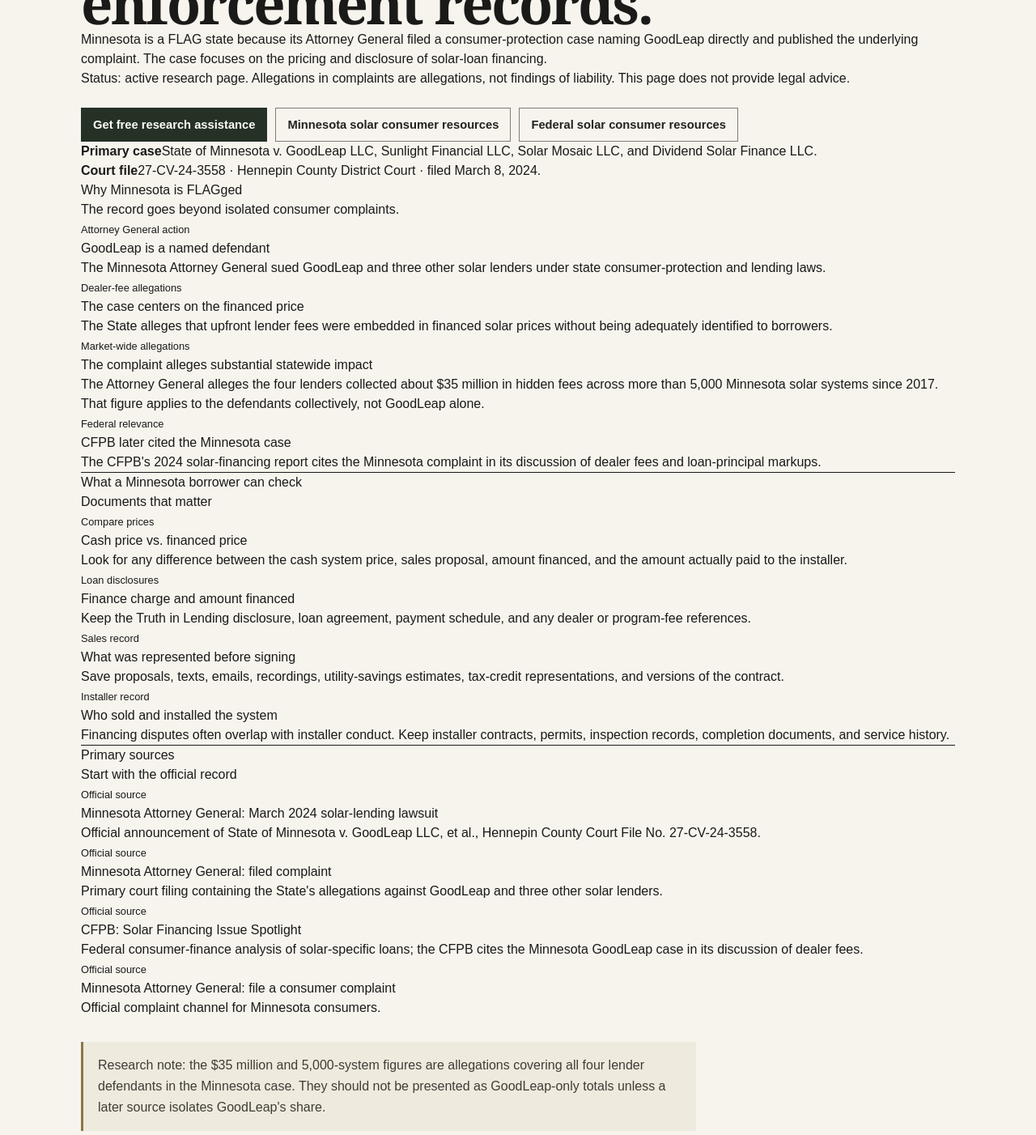
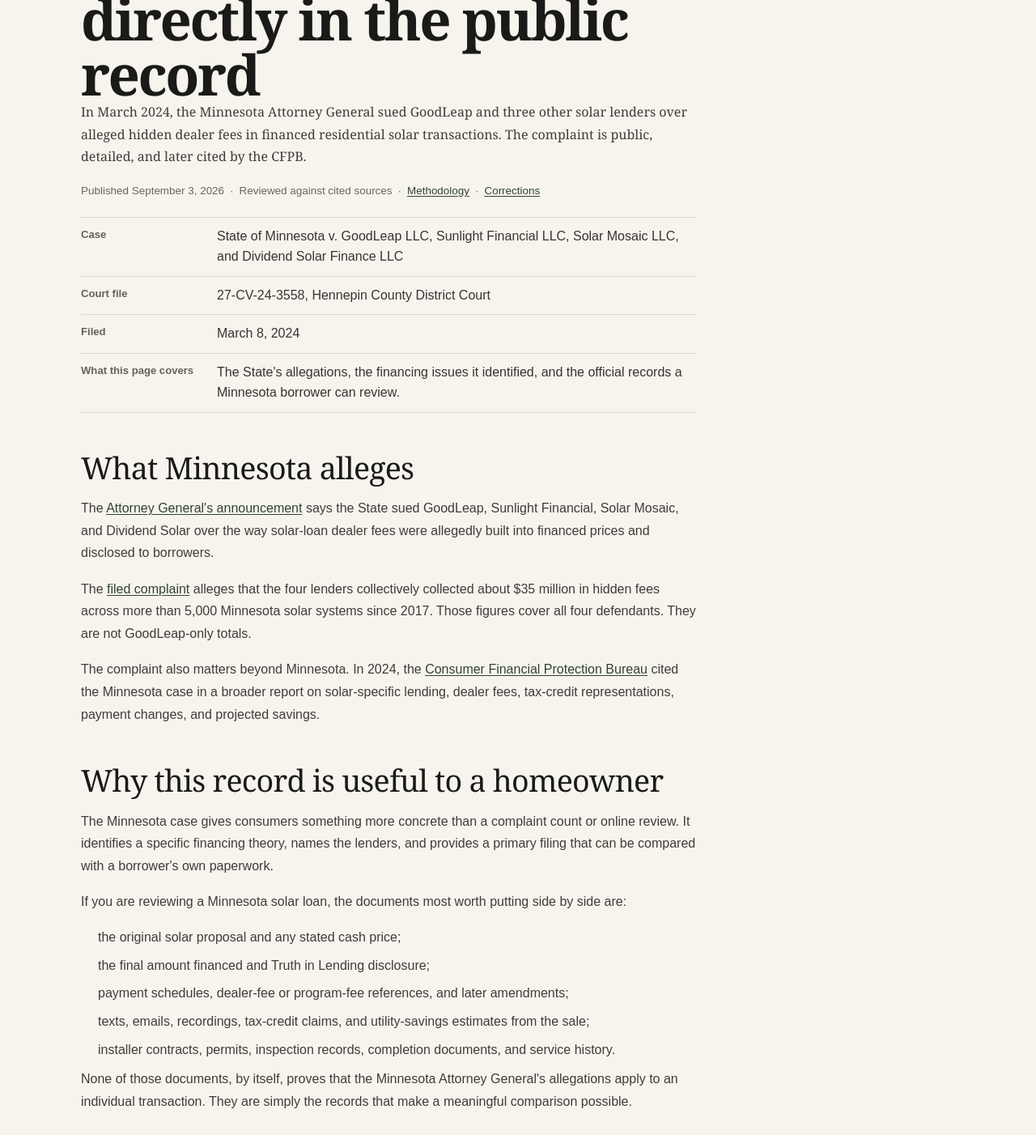
Before and after one commit to Decentralized-Rob/solar-consumer-research, a Next.js app: page /goodleap/states/minnesota in a window 1280 px wide. Shown: the part 320-1722 px from the top of the page at 81% size. Built offline with nearby package versions, Linux system fonts and the light colour scheme.

Commit message:
Rewrite Minnesota GoodLeap page as sourced editorial research

```diff
--- a/app/goodleap/states/minnesota/page.tsx
+++ b/app/goodleap/states/minnesota/page.tsx
@@ -1,21 +1,25 @@
 import type { Metadata } from "next";
 import Link from "next/link";
 
+const canonicalUrl = "https://solarcomplaint.com/goodleap/states/minnesota";
+const publishedDate = "2026-09-03";
+const reviewedDate = "2026-09-03";
+
 export const metadata: Metadata = {
-  title: "GoodLeap in Minnesota | FLAG State Research",
-  description: "Minnesota GoodLeap solar-financing research, including Attorney General litigation, dealer-fee allegations, federal consumer-finance context, and official consumer resources.",
+  title: "GoodLeap in Minnesota: Attorney General Solar Loan Case",
+  description: "Minnesota GoodLeap solar financing research covering the Attorney General lawsuit, alleged dealer fees, CFPB context, and official consumer resources.",
   alternates: { canonical: "/goodleap/states/minnesota" },
   openGraph: {
-    title: "GoodLeap in Minnesota | FLAG State Research",
-    description: "Primary-source research on Minnesota's solar-lending case naming GoodLeap and other lenders.",
+    title: "GoodLeap in Minnesota: Attorney General Solar Loan Case",
+    description: "Primary-source research on Minnesota's solar-lending case naming GoodLeap and three other lenders.",
     url: "/goodleap/states/minnesota",
     type: "article",
     images: [{ url: "https://solarcomplaint.com/og.png", width: 1200, height: 630, alt: "Solar Consumer Research" }],
   },
   twitter: {
     card: "summary_large_image",
-    title: "GoodLeap in Minnesota | FLAG State Research",
-    description: "Primary-source research on Minnesota's solar-lending case naming GoodLeap and other lenders.",
+    title: "GoodLeap in Minnesota: Attorney General Solar Loan Case",
+    description: "Primary-source research on Minnesota's solar-lending case naming GoodLeap and three other lenders.",
     images: ["https://solarcomplaint.com/og.png"],
   },
 };
@@ -34,77 +38,131 @@ const sources = [
   {
     title: "CFPB: Solar Financing Issue Spotlight",
     href: "https://www.consumerfinance.gov/data-research/research-reports/issue-spotlight-solar-financing/",
-    detail: "Federal consumer-finance analysis of solar-specific loans; the CFPB cites the Minnesota GoodLeap case in its discussion of dealer fees.",
+    detail: "Federal analysis of solar-specific lending. The CFPB cites the Minnesota complaint in its discussion of dealer fees.",
   },
   {
     title: "Minnesota Attorney General: file a consumer complaint",
     href: "https://www.ag.state.mn.us/Office/Complaint.asp",
     detail: "Official complaint channel for Minnesota consumers.",
   },
-];
+] as const;
 
 export default function GoodLeapMinnesotaPage() {
+  const structuredData = {
+    "@context": "https://schema.org",
+    "@graph": [
+      {
+        "@type": "Article",
+        "@id": `${canonicalUrl}#article`,
+        headline: "GoodLeap in Minnesota: Attorney General Solar Loan Case",
+        description: "Primary-source research on Minnesota's solar-lending case naming GoodLeap and three other lenders.",
+        url: canonicalUrl,
+        datePublished: publishedDate,
+        dateModified: reviewedDate,
+        author: { "@id": "https://solarcomplaint.com/#publisher" },
+        publisher: { "@id": "https://solarcomplaint.com/#publisher" },
+        isPartOf: { "@id": "https://solarcomplaint.com/#website" },
+        about: [
+          { "@type": "Organization", name: "GoodLeap, LLC" },
+          { "@type": "Thing", name: "Residential solar financing" },
+        ],
+      },
+      {
+        "@type": "BreadcrumbList",
+        itemListElement: [
+          { "@type": "ListItem", position: 1, name: "Home", item: "https://solarcomplaint.com/" },
+          { "@type": "ListItem", position: 2, name: "GoodLeap", item: "https://solarcomplaint.com/goodleap" },
+          { "@type": "ListItem", position: 3, name: "States", item: "https://solarcomplaint.com/goodleap/states" },
+          { "@type": "ListItem", position: 4, name: "Minnesota", item: canonicalUrl },
+        ],
+      },
+    ],
+  };
+
   return (
-    <main className="gl-main">
-      <section className="gl-section-intro">
-        <p className="gl-kicker">FLAG state · Minnesota</p>
-        <h1>Minnesota has one of the clearest public GoodLeap enforcement records.</h1>
-        <p>Minnesota is a FLAG state because its Attorney General filed a consumer-protection case naming GoodLeap directly and published the underlying complaint. The case focuses on the pricing and disclosure of solar-loan financing.</p>
-        <p className="gl-fineprint">Status: active research page. Allegations in complaints are allegations, not findings of liability. This page does not provide legal advice.</p>
-      </section>
+    <>
+      <script type="application/ld+json" dangerouslySetInnerHTML={{ __html: JSON.stringify(structuredData) }} />
+      <main className="gl-main">
+        <article className="gl-article">
+          <p className="gl-eyebrow">GoodLeap in Minnesota</p>
+          <h1>Minnesota&apos;s solar-loan case puts GoodLeap directly in the public record</h1>
+          <p className="gl-deck">
+            In March 2024, the Minnesota Attorney General sued GoodLeap and three other solar lenders over alleged hidden dealer fees in financed residential solar transactions. The complaint is public, detailed, and later cited by the CFPB.
+          </p>
+          <div className="gl-review-line">
+            <span>Published September 3, 2026</span><span>·</span>
+            <span>Reviewed against cited sources</span><span>·</span>
+            <Link href="/methodology">Methodology</Link><span>·</span>
+            <Link href="/corrections">Corrections</Link>
+          </div>
 
-      <div className="gl-actions">
-        <Link className="gl-button gl-button-primary" href="/#questions">Get free research assistance</Link>
-        <Link className="gl-button" href="/states/minnesota">Minnesota solar consumer resources</Link>
-        <Link className="gl-button" href="/federal-resources">Federal solar consumer resources</Link>
-      </div>
+          <dl className="gl-key-facts">
+            <div><dt>Case</dt><dd>State of Minnesota v. GoodLeap LLC, Sunlight Financial LLC, Solar Mosaic LLC, and Dividend Solar Finance LLC</dd></div>
+            <div><dt>Court file</dt><dd>27-CV-24-3558, Hennepin County District Court</dd></div>
+            <div><dt>Filed</dt><dd>March 8, 2024</dd></div>
+            <div><dt>What this page covers</dt><dd>The State&apos;s allegations, the financing issues it identified, and the official records a Minnesota borrower can review.</dd></div>
+          </dl>
 
-      <section className="gl-method-strip" aria-label="Minnesota case summary">
-        <div><strong>Primary case</strong><span>State of Minnesota v. GoodLeap LLC, Sunlight Financial LLC, Solar Mosaic LLC, and Dividend Solar Finance LLC.</span></div>
-        <div><strong>Court file</strong><span>27-CV-24-3558 · Hennepin County District Court · filed March 8, 2024.</span></div>
-      </section>
+          <section className="gl-section" aria-labelledby="mn-case-heading">
+            <h2 id="mn-case-heading">What Minnesota alleges</h2>
+            <p>
+              The <a className="gl-text-link" href="https://www.ag.state.mn.us/Office/Communications/2024/03/08_SolarLending.asp" target="_blank" rel="noreferrer">Attorney General&apos;s announcement</a> says the State sued GoodLeap, Sunlight Financial, Solar Mosaic, and Dividend Solar over the way solar-loan dealer fees were allegedly built into financed prices and disclosed to borrowers.
+            </p>
+            <p>
+              The <a className="gl-text-link" href="https://www.ag.state.mn.us/Office/Communications/2024/docs/SolarLending_Complaint.pdf" target="_blank" rel="noreferrer">filed complaint</a> alleges that the four lenders collectively collected about $35 million in hidden fees across more than 5,000 Minnesota solar systems since 2017. Those figures cover all four defendants. They are not GoodLeap-only totals.
+            </p>
+            <p>
+              The complaint also matters beyond Minnesota. In 2024, the <a className="gl-text-link" href="https://www.consumerfinance.gov/data-research/research-reports/issue-spotlight-solar-financing/" target="_blank" rel="noreferrer">Consumer Financial Protection Bureau</a> cited the Minnesota case in a broader report on solar-specific lending, dealer fees, tax-credit representations, payment changes, and projected savings.
+            </p>
+          </section>
 
-      <section aria-labelledby="mn-why-heading">
-        <div className="gl-heading-row"><div><p className="gl-kicker">Why Minnesota is FLAGged</p><h2 id="mn-why-heading">The record goes beyond isolated consumer complaints.</h2></div></div>
-        <div className="gl-section-grid">
-          <article className="gl-card gl-card-compact"><small>Attorney General action</small><h3>GoodLeap is a named defendant</h3><p>The Minnesota Attorney General sued GoodLeap and three other solar lenders under state consumer-protection and lending laws.</p></article>
-          <article className="gl-card gl-card-compact"><small>Dealer-fee allegations</small><h3>The case centers on the financed price</h3><p>The State alleges that upfront lender fees were embedded in financed solar prices without being adequately identified to borrowers.</p></article>
-          <article className="gl-card gl-card-compact"><small>Market-wide allegations</small><h3>The complaint alleges substantial statewide impact</h3><p>The Attorney General alleges the four lenders collected about $35 million in hidden fees across more than 5,000 Minnesota solar systems since 2017. That figure applies to the defendants collectively, not GoodLeap alone.</p></article>
-          <article className="gl-card gl-card-compact"><small>Federal relevance</small><h3>CFPB later cited the Minnesota case</h3><p>The CFPB&apos;s 2024 solar-financing report cites the Minnesota complaint in its discussion of dealer fees and loan-principal markups.</p></article>
-        </div>
-      </section>
+          <section className="gl-section" aria-labelledby="mn-why-heading">
+            <h2 id="mn-why-heading">Why this record is useful to a homeowner</h2>
+            <p>
+              The Minnesota case gives consumers something more concrete than a complaint count or online review. It identifies a specific financing theory, names the lenders, and provides a primary filing that can be compared with a borrower&apos;s own paperwork.
+            </p>
+            <p>If you are reviewing a Minnesota solar loan, the documents most worth putting side by side are:</p>
+            <ul className="gl-bullets">
+              <li>the original solar proposal and any stated cash price;</li>
+              <li>the final amount financed and Truth in Lending disclosure;</li>
+              <li>payment schedules, dealer-fee or program-fee references, and later amendments;</li>
+              <li>texts, emails, recordings, tax-credit claims, and utility-savings estimates from the sale;</li>
+              <li>installer contracts, permits, inspection records, completion documents, and service history.</li>
+            </ul>
+            <p>
+              None of those documents, by itself, proves that the Minnesota Attorney General&apos;s allegations apply to an individual transaction. They are simply the records that make a meaningful comparison possible.
+            </p>
+          </section>
 
-      <hr className="gl-divider" />
+          <aside className="gl-note">
+            <strong>Research note:</strong> the $35 million and 5,000-system figures in the Minnesota case are allegations covering all four lender defendants. We do not attribute those totals to GoodLeap alone unless a later source isolates GoodLeap&apos;s share.
+          </aside>
 
-      <section aria-labelledby="mn-consumer-heading">
-        <div className="gl-heading-row"><div><p className="gl-kicker">What a Minnesota borrower can check</p><h2 id="mn-consumer-heading">Documents that matter</h2></div></div>
-        <div className="gl-section-grid">
-          <article className="gl-card gl-card-compact"><small>Compare prices</small><h3>Cash price vs. financed price</h3><p>Look for any difference between the cash system price, sales proposal, amount financed, and the amount actually paid to the installer.</p></article>
-          <article className="gl-card gl-card-compact"><small>Loan disclosures</small><h3>Finance charge and amount financed</h3><p>Keep the Truth in Lending disclosure, loan agreement, payment schedule, and any dealer or program-fee references.</p></article>
-          <article className="gl-card gl-card-compact"><small>Sales record</small><h3>What was represented before signing</h3><p>Save proposals, texts, emails, recordings, utility-savings estimates, tax-credit representations, and versions of the contract.</p></article>
-          <article className="gl-card gl-card-compact"><small>Installer record</small><h3>Who sold and installed the system</h3><p>Financing disputes often overlap with installer conduct. Keep installer contracts, permits, inspection records, completion documents, and service history.</p></article>
-        </div>
-      </section>
+          <section className="gl-section" aria-labelledby="mn-sources-heading">
+            <h2 id="mn-sources-heading">Primary sources</h2>
+            <ol className="gl-source-list">
+              {sources.map((source) => (
+                <li key={source.href}>
+                  <a href={source.href} target="_blank" rel="noreferrer">{source.title}</a>
+                  <span>{source.detail}</span>
+                </li>
+              ))}
+            </ol>
+          </section>
 
-      <hr className="gl-divider" />
-
-      <section aria-labelledby="mn-sources-heading">
-        <div className="gl-heading-row"><div><p className="gl-kicker">Primary sources</p><h2 id="mn-sources-heading">Start with the official record</h2></div></div>
-        <div className="gl-section-grid">
-          {sources.map((source) => (
-            <a className="gl-card gl-card-compact" href={source.href} target="_blank" rel="noreferrer" key={source.href}>
-              <small>Official source</small><h3>{source.title}</h3><p>{source.detail}</p>
-            </a>
-          ))}
-        </div>
-      </section>
-
-      <aside className="gl-note">Research note: the $35 million and 5,000-system figures are allegations covering all four lender defendants in the Minnesota case. They should not be presented as GoodLeap-only totals unless a later source isolates GoodLeap&apos;s share.</aside>
-
-      <div className="gl-actions">
-        <Link className="gl-button" href="/goodleap/states">← Back to FLAG states</Link>
-        <Link className="gl-button gl-button-primary" href="/states/minnesota">All Minnesota solar resources</Link>
-      </div>
-    </main>
+          <section className="gl-help-box" aria-labelledby="mn-help-heading">
+            <h2 id="mn-help-heading">Need help researching a Minnesota GoodLeap issue?</h2>
+            <p>
+              Send your city or town and a short description of what happened. We can help identify public records and official complaint or regulatory resources that may be relevant.
+            </p>
+            <div className="gl-actions">
+              <Link className="gl-button gl-button-primary" href="/#questions">Request free research assistance</Link>
+              <Link className="gl-button" href="/states/minnesota">Minnesota solar consumer resources</Link>
+              <Link className="gl-button" href="/goodleap/states">GoodLeap state tracker</Link>
+            </div>
+          </section>
+        </article>
+      </main>
+    </>
   );
 }
```
